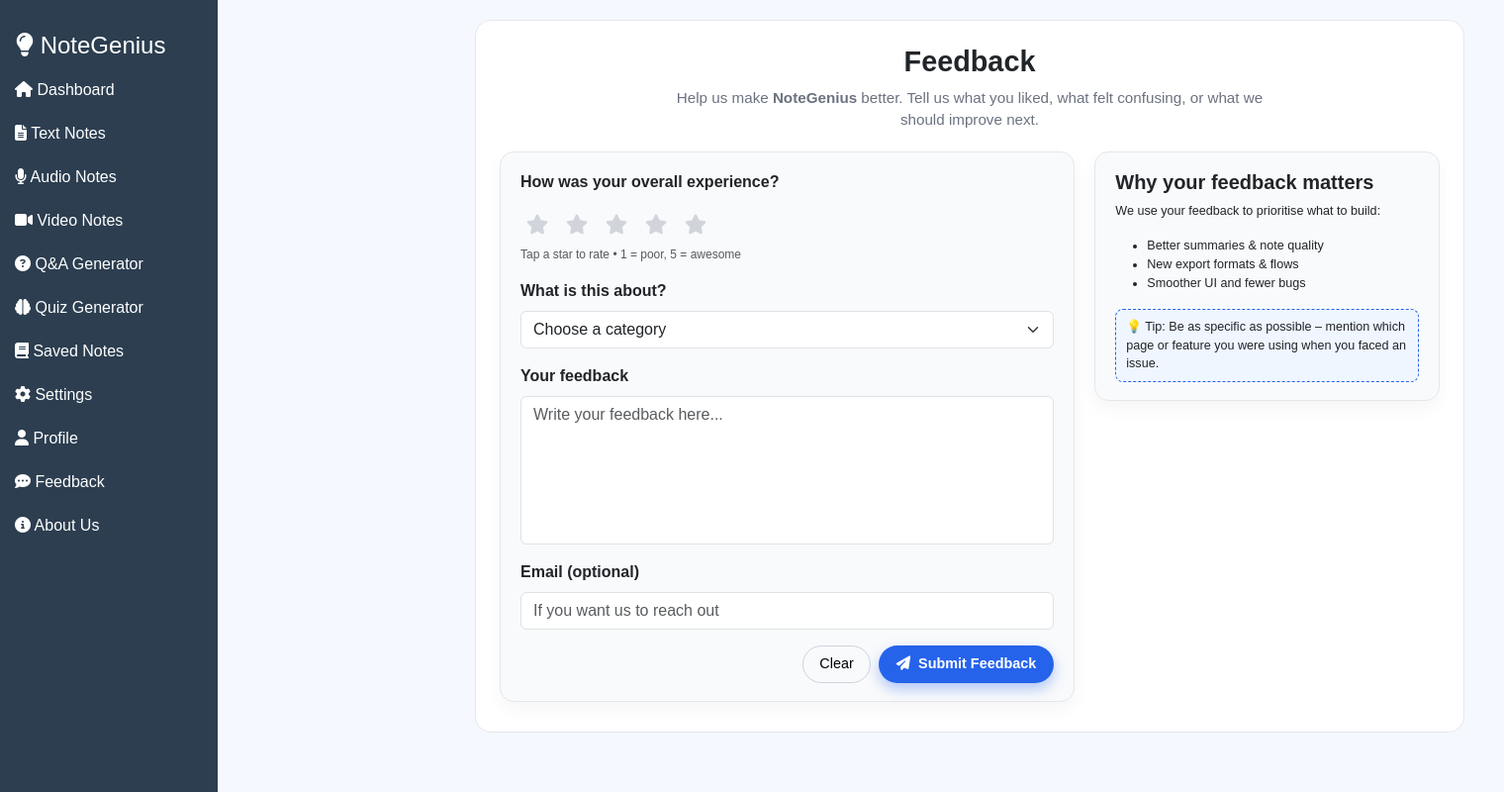
After one commit to Anjali-990/Project-NoteGenius, a Django app: page /feedback/ in a window 1520 px wide; the page is wider, and only the part inside the window is pictured. The commit adds this page. Shown: that part at 99% size. Run offline with Django 5.2, Linux system fonts and the light colour scheme.

Commit message:
update feedback page with animated star rating

```diff
--- /dev/null
+++ b/myapp/templates/feedback.html
@@ -0,0 +1,348 @@
+{% extends "index.html" %}
+{% load static %}
+{% block main %}
+
+<section class="upload-section">
+  <div class="feedback-wrapper">
+
+    <!-- Heading -->
+    <div class="text-center mb-3">
+      <h1 class="feedback-title">Feedback</h1>
+      <p class="feedback-subtitle">
+        Help us make <strong>NoteGenius</strong> better. Tell us what you liked,
+        what felt confusing, or what we should improve next.
+      </p>
+    </div>
+
+    <!-- Two-column layout -->
+    <div class="feedback-grid">
+
+      <!-- LEFT : MAIN FORM -->
+      <div class="fb-card">
+        <form id="feedbackForm">
+
+          <!-- Experience rating (animated stars) -->
+          <div class="mb-3">
+            <label class="form-label fw-semibold">How was your overall experience?</label>
+            <div class="star-row">
+              <button type="button" class="star-btn" data-value="1">
+                <i class="fas fa-star"></i>
+              </button>
+              <button type="button" class="star-btn" data-value="2">
+                <i class="fas fa-star"></i>
+              </button>
+              <button type="button" class="star-btn" data-value="3">
+                <i class="fas fa-star"></i>
+              </button>
+              <button type="button" class="star-btn" data-value="4">
+                <i class="fas fa-star"></i>
+              </button>
+              <button type="button" class="star-btn" data-value="5">
+                <i class="fas fa-star"></i>
+              </button>
+            </div>
+            <input type="hidden" id="ratingInput" name="rating" value="0">
+            <p class="star-caption small text-muted mt-1">
+              Tap a star to rate • 1 = poor, 5 = awesome
+            </p>
+          </div>
+
+          <!-- Category -->
+          <div class="mb-3">
+            <label class="form-label fw-semibold">What is this about?</label>
+            <select class="form-select">
+              <option selected disabled>Choose a category</option>
+              <option>Overall feedback</option>
+              <option>Text summarisation</option>
+              <option>Audio notes</option>
+              <option>Video notes</option>
+              <option>Q&A generator</option>
+              <option>Quiz generator</option>
+              <option>Design / UI</option>
+              <option>Bug / Something broke</option>
+              <option>Feature suggestion</option>
+              <option>Other</option>
+            </select>
+          </div>
+
+          <!-- Feedback text -->
+          <div class="mb-3">
+            <label class="form-label fw-semibold">Your feedback</label>
+            <textarea
+              class="form-control"
+              rows="5"
+              placeholder="Write your feedback here..."
+            ></textarea>
+          </div>
+
+          <!-- Optional email -->
+          <div class="mb-3">
+            <label class="form-label fw-semibold">Email (optional)</label>
+            <input
+              type="email"
+              class="form-control"
+              placeholder="If you want us to reach out"
+            />
+          </div>
+
+          <!-- Buttons -->
+          <div class="d-flex justify-content-end gap-2 mt-3">
+            <button type="reset" class="btn-outline-fb">Clear</button>
+            <button type="submit" class="btn-primary-fb">
+              <i class="fas fa-paper-plane me-1"></i> Submit Feedback
+            </button>
+          </div>
+
+        </form>
+      </div>
+
+      <!-- RIGHT : INFO ONLY -->
+      <div class="fb-card fb-side">
+        <h5 class="fw-semibold mb-2">Why your feedback matters</h5>
+        <p class="small mb-3">
+          We use your feedback to prioritise what to build:
+        </p>
+        <ul class="small mb-3">
+          <li>Better summaries & note quality</li>
+          <li>New export formats & flows</li>
+          <li>Smoother UI and fewer bugs</li>
+        </ul>
+
+        <div class="tip-box small">
+          💡 Tip: Be as specific as possible –
+          mention which page or feature you were using when you faced an issue.
+        </div>
+      </div>
+
+    </div>
+
+  </div>
+</section>
+
+<style>
+  .feedback-wrapper {
+    max-width: 1000px;
+    margin: 0 auto;
+    padding: 24px 24px 30px;
+    background: #ffffff;
+    border-radius: 16px;
+    border: 1px solid #e5e7eb;
+  }
+
+  [data-theme="dark"] .feedback-wrapper {
+    background: #111827;
+    border-color: #1f2937;
+  }
+
+  .feedback-title {
+    font-size: 1.8rem;
+    font-weight: 700;
+  }
+
+  .feedback-subtitle {
+    font-size: 0.95rem;
+    color: #6b7280;
+    max-width: 600px;
+    margin: 0 auto;
+  }
+
+  [data-theme="dark"] .feedback-subtitle {
+    color: #9ca3af;
+  }
+
+  .feedback-grid {
+    margin-top: 20px;
+    display: grid;
+    grid-template-columns: 2fr 1.2fr;
+    gap: 20px;
+    align-items: flex-start;
+  }
+
+  .fb-card {
+    background: #f9fafb;
+    border-radius: 14px;
+    padding: 18px 20px;
+    border: 1px solid #e5e7eb;
+    box-shadow: 0 8px 18px rgba(15, 23, 42, 0.04);
+  }
+
+  [data-theme="dark"] .fb-card {
+    background: #020617;
+    border-color: #1f2937;
+    color: #e5e7eb;
+  }
+
+  .fb-side {
+    font-size: 0.9rem;
+  }
+
+  .tip-box {
+    margin-top: 6px;
+    padding: 8px 10px;
+    border-radius: 8px;
+    background: #eff6ff;
+    border: 1px dashed #2563eb;
+  }
+
+  [data-theme="dark"] .tip-box {
+    background: #020617;
+    border-color: #38bdf8;
+  }
+
+  /* ---------- STAR RATING (ANIMATED) ---------- */
+  .star-row {
+    display: flex;
+    gap: 6px;
+    margin-top: 6px;
+  }
+
+  .star-btn {
+    width: 34px;
+    height: 34px;
+    border-radius: 999px;
+    border: none;
+    background: transparent;
+    display: inline-flex;
+    align-items: center;
+    justify-content: center;
+    cursor: pointer;
+    transition: transform 0.15s ease, filter 0.15s ease;
+    position: relative;
+  }
+
+  .star-btn i {
+    font-size: 20px;
+    color: #d1d5db; /* default grey */
+    transition: color 0.15s ease, transform 0.15s ease;
+  }
+
+  .star-btn:hover i {
+    color: #fde047; /* bright yellow on hover */
+    transform: translateY(-1px) scale(1.05);
+  }
+
+  .star-btn.active i {
+    color: #facc15; /* filled yellow */
+    filter: drop-shadow(0 0 6px rgba(250, 204, 21, 0.9));
+  }
+
+  /* Pop animation on click */
+  .star-btn.pop i {
+    animation: star-pop 0.28s ease-out;
+  }
+
+  @keyframes star-pop {
+    0% {
+      transform: scale(0.7) rotate(0deg);
+    }
+    60% {
+      transform: scale(1.35) rotate(-12deg);
+    }
+    100% {
+      transform: scale(1) rotate(0deg);
+    }
+  }
+
+  [data-theme="dark"] .star-btn i {
+    color: #4b5563;
+  }
+
+  [data-theme="dark"] .star-btn.active i {
+    color: #facc15;
+  }
+
+  .star-caption {
+    font-size: 0.75rem;
+  }
+
+  /* Buttons */
+  .btn-outline-fb {
+    border-radius: 999px;
+    border: 1px solid #cbd5e1;
+    padding: 7px 16px;
+    font-size: 0.9rem;
+    background: transparent;
+  }
+
+  .btn-primary-fb {
+    border-radius: 999px;
+    border: none;
+    padding: 7px 18px;
+    font-size: 0.9rem;
+    background: #2563eb;
+    color: #ffffff;
+    font-weight: 600;
+    box-shadow: 0 6px 14px rgba(37, 99, 235, 0.35);
+  }
+
+  @media (max-width: 900px) {
+    .feedback-wrapper {
+      padding: 18px;
+    }
+    .feedback-grid {
+      grid-template-columns: 1fr;
+    }
+  }
+</style>
+
+<script>
+  // Star rating selection with hover preview + pop animation
+  document.addEventListener("DOMContentLoaded", function () {
+    const stars = document.querySelectorAll(".star-btn");
+    const starRow = document.querySelector(".star-row");
+    const ratingInput = document.getElementById("ratingInput");
+
+    let currentRating = 0;
+
+    function applyRating(value) {
+      stars.forEach(star => {
+        const starVal = parseInt(star.getAttribute("data-value"), 10);
+        if (starVal <= value) {
+          star.classList.add("active");
+        } else {
+          star.classList.remove("active");
+        }
+      });
+    }
+
+    // On click – set rating + pop animation
+    stars.forEach(btn => {
+      btn.addEventListener("click", () => {
+        const value = parseInt(btn.getAttribute("data-value"), 10);
+        currentRating = value;
+        ratingInput.value = value;
+        applyRating(value);
+
+        // pop animation
+        btn.classList.remove("pop");
+        void btn.offsetWidth; // restart animation trick
+        btn.classList.add("pop");
+        btn.addEventListener("animationend", () => {
+          btn.classList.remove("pop");
+        }, { once: true });
+      });
+
+      // Hover preview
+      btn.addEventListener("mouseenter", () => {
+        const hoverVal = parseInt(btn.getAttribute("data-value"), 10);
+        applyRating(hoverVal);
+      });
+    });
+
+    // When mouse leaves the star row – go back to selected rating
+    if (starRow) {
+      starRow.addEventListener("mouseleave", () => {
+        applyRating(currentRating);
+      });
+    }
+
+    // Prevent real submit (just UI)
+    const form = document.getElementById("feedbackForm");
+    form.addEventListener("submit", function (e) {
+      e.preventDefault();
+      alert("Feedback UI ready! Backend connection abhi baaki hai 🙂");
+    });
+  });
+</script>
+
+{% endblock %}
--- a/myapp/templates/index.html
+++ b/myapp/templates/index.html
@@ -114,7 +114,7 @@
       >
       <a href="{% url 'settings' %}"><i class="fas fa-cog"></i> Settings</a>
       <a href="{% url 'profile' %}" class="nav-link"><i class="fas fa-user"></i> Profile</a>
-      <a href="#"><i class="fas fa-comment-dots"></i> Feedback</a>
+      <a href="{% url 'feedback' %}"><i class="fas fa-comment-dots"></i> Feedback</a>
       <a href="{% url 'about' %}"><i class="fas fa-circle-info"></i> About Us</a>
     </div>
 
--- a/myapp/views.py
+++ b/myapp/views.py
@@ -31,3 +31,6 @@
 
 def about(request):
     return render(request, "aboutus.html")
+
+def feedback(request):
+    return render(request, "feedback.html")
--- a/notegenius/urls.py
+++ b/notegenius/urls.py
@@ -33,4 +33,5 @@
     path("settings/", views.settings_page, name="settings"),
 
     path("about/", views.about, name="about"),
+    path("feedback/", views.feedback, name="feedback"),
 ]
```
